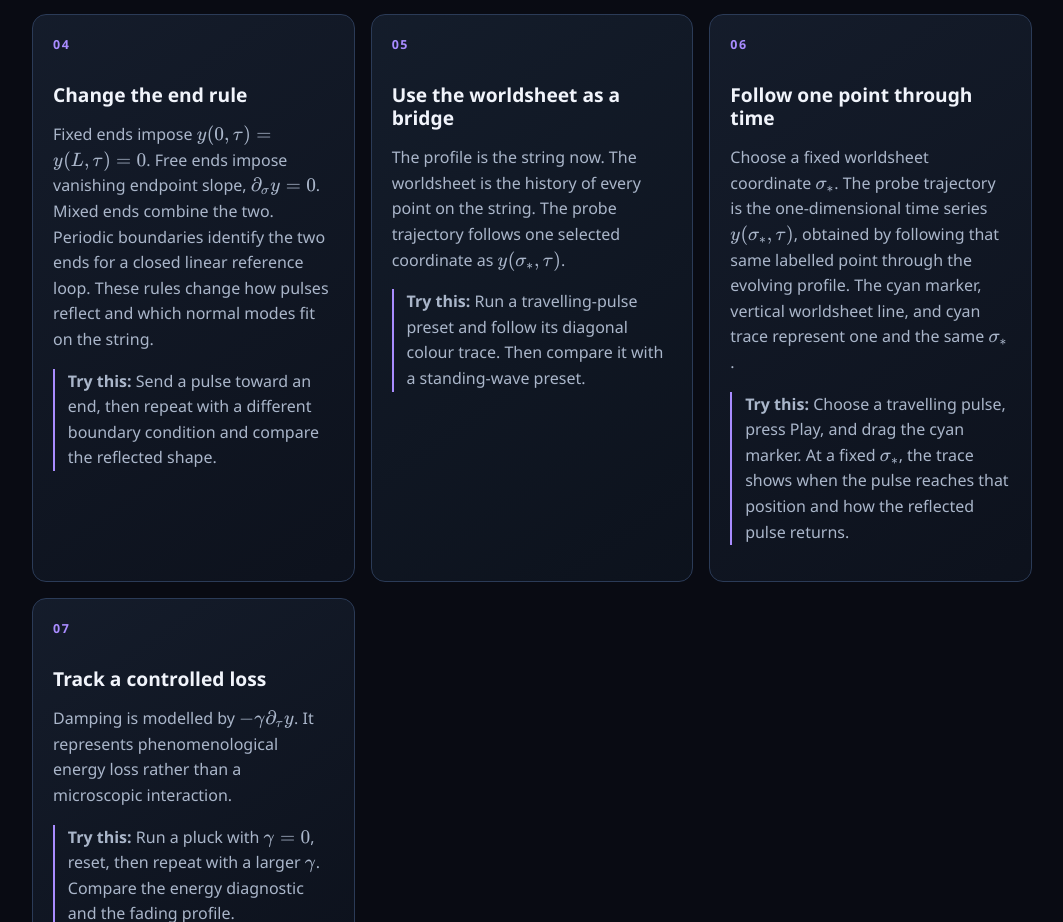
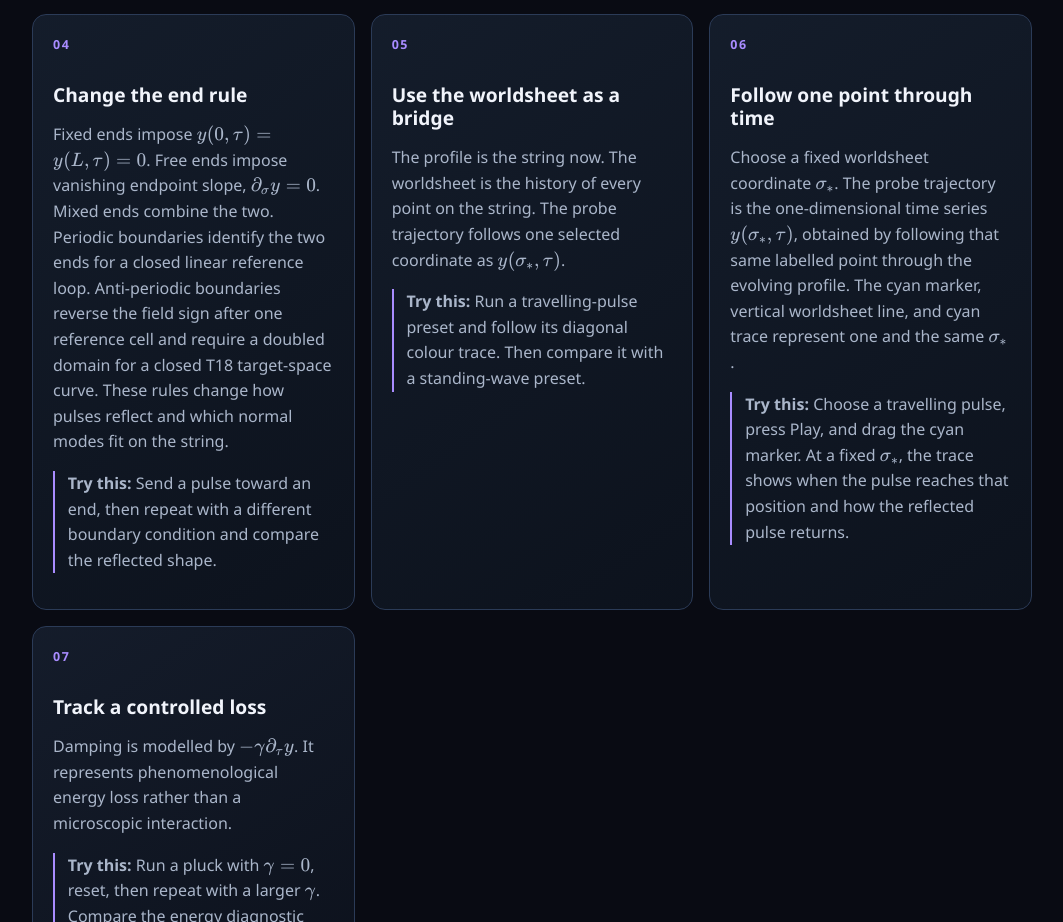
Before and after one commit to space-cadet/strings-sim, a website built with Vite: page learn/index.html in a window 1280 px wide. Shown: the part 1054-1976 px from the top of the page, without its empty margins (108-1171 px from the left). Built offline with nearby package versions, Linux system fonts and the light colour scheme.

Commit message:
(docs)T16: close glossary coverage
Align contextual help and glossary entries with the current T18 boundary UI.

- Correct stale claims that T18 exposes only periodic boundaries

- Explain open endpoint and anti-periodic doubled-domain semantics

- Update preset help to describe topology-aware initialization

- Audit all 34 glossary entries and contextual-help references

- Record the documentation closeout in the Memory Bank

Known issues / follow-ups

- No broken glossary or help references remain; later model extensions need their own entries.

Status

(100% complete - glossary and current help coverage checked)

```diff
--- a/src/content/glossary.ts
+++ b/src/content/glossary.ts
@@ -115,9 +115,9 @@ export const glossaryEntries: GlossaryEntry[] = [
     symbol: '\\(X^\\mu(\\sigma,\\tau),\\quad \\partial_\\tau X\\cdot\\partial_\\sigma X=0\\)',
     short: 'A separate classical closed-string embedding with explicit conformal constraints.',
     tooltip: 'Explore the constrained classical T18 embedding; it is not quantum or interacting.',
-    meaning: 'The T18 mode evolves a closed string in flat 2+1-dimensional Minkowski spacetime using conformal gauge, natural units, and a periodic worldsheet coordinate. The target-space embedding is distinct from the T17 transverse profile reference.',
+    meaning: 'The T18 mode evolves a constrained string in flat 2+1-dimensional Minkowski spacetime using conformal gauge and natural units. Periodic data form a closed loop; fixed, free, and mixed data form open endpoint problems; anti-periodic data are a reference cell whose target-space curve closes only after doubling its length.',
     formula: '\\(\\partial_\\tau X\\cdot\\partial_\\sigma X=0,\\qquad (\\partial_\\tau X)^2+(\\partial_\\sigma X)^2=1\\)',
-    implementation: 'The solver transports left- and right-moving unit tangent fields, reconstructs the embedding, and reports orthogonality, normalization, closure or endpoint residuals, and boundary energy flux alongside conserved conformal-gauge energy. The validated engine contract includes periodic, fixed, free, and mixed boundaries; the current simulator UI still exposes only the periodic T18 path.',
+    implementation: 'The solver transports left- and right-moving unit tangent fields, reconstructs the embedding, and reports orthogonality, normalization, closure or endpoint residuals, and boundary energy flux alongside conserved conformal-gauge energy. The simulator exposes periodic, fixed, free, mixed, and anti-periodic-cell choices; the selected preset is adapted to the active topology before initialization.',
     caveat: 'This is a classical flat-spacetime model. Crossings in the displayed projection are allowed configurations, but no reconnection or string interaction is calculated. The anti-periodic option is a doubled-domain cell, not an ordinary length-L closed loop; target-space forcing remains a separate validation task.',
     related: ['relativistic-model', 'courant-condition', 'worldsheet'],
     primaryTab: 'implementation',
@@ -139,7 +139,7 @@ export const glossaryEntries: GlossaryEntry[] = [
     symbol: '\\(f(\\sigma+L)=-f(\\sigma)\\)',
     short: 'A sign-reversing field identification across one reference cell.',
     meaning: 'An anti-periodic field returns with the opposite sign after one length-$L$ cell. In the linear reference path this supports half-integer spatial modes such as \\(\\cos(\\pi\\sigma/L)\\).',
-    implementation: 'The T17 reference fixture evolves one cell with sign-reversing ghost samples. The cell is not treated as an ordinary closed profile or embedding.',
+    implementation: 'The T17 reference fixture evolves one cell with sign-reversing ghost samples. T18 uses the same cell interpretation in its anti-periodic selector, adapts the chosen preset to that cell, and renders the sign-reversed length-$2L$ extension as the target-space curve.',
     caveat: 'T18 adopts the doubled-domain interpretation: the sign-reversed cell is extended to a length-$2L$ periodic domain before calling the target-space curve closed. This remains a classical geometric construction, not a twisted-sector quantum calculation.',
     related: ['boundary-conditions', 'nonlinear-classical-model', 'normal-modes'],
     primaryTab: 'implementation',
@@ -334,8 +334,8 @@ export const glossaryEntries: GlossaryEntry[] = [
     term: 'Boundary conditions',
     symbol: '\\(y(0,\\tau),\\;y(L,\\tau)\\)',
     short: 'Rules at the string’s ends that determine reflection and allowed standing waves.',
-    meaning: 'Fixed ends impose \\(y(0,\\tau)=y(L,\\tau)=0\\). Free ends impose vanishing endpoint slope, \\(\\partial_\\sigma y=0\\). Mixed ends combine the two. Periodic boundaries identify the two ends for a closed linear reference loop. These rules change how pulses reflect and which normal modes fit on the string.',
-    implementation: 'Every solver step applies the selected endpoint rule after calculating the interior update. The periodic reference keeps a duplicate endpoint for the profile display while updating the unique samples as a ring.',
+    meaning: 'Fixed ends impose \\(y(0,\\tau)=y(L,\\tau)=0\\). Free ends impose vanishing endpoint slope, \\(\\partial_\\sigma y=0\\). Mixed ends combine the two. Periodic boundaries identify the two ends for a closed linear reference loop. Anti-periodic boundaries reverse the field sign after one reference cell and require a doubled domain for a closed T18 target-space curve. These rules change how pulses reflect and which normal modes fit on the string.',
+    implementation: 'Every solver step applies the selected endpoint rule after calculating the interior update. The periodic reference keeps a duplicate endpoint for the profile display while updating the unique samples as a ring. T18 applies fixed/free/mixed endpoint relations to its characteristic fields and renders an anti-periodic cell with 2N target-space samples.',
     experiment: 'Send a pulse toward an end, then repeat with a different boundary condition and compare the reflected shape.',
     related: ['normal-modes', 'string-profile', 'wave-speed'],
     primaryTab: 'glossary',
```
Also changed, not shown: index.html (+1 -1 lines), memory-bank/changelog.md.
